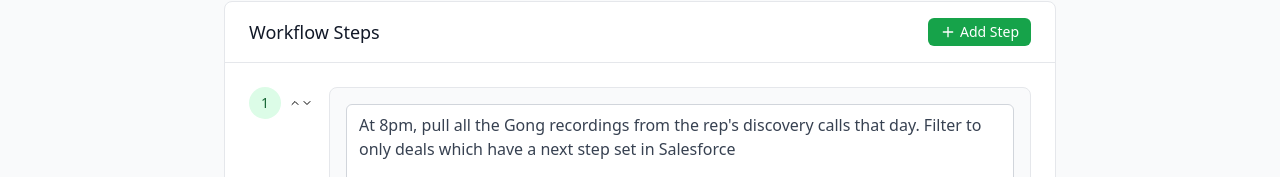
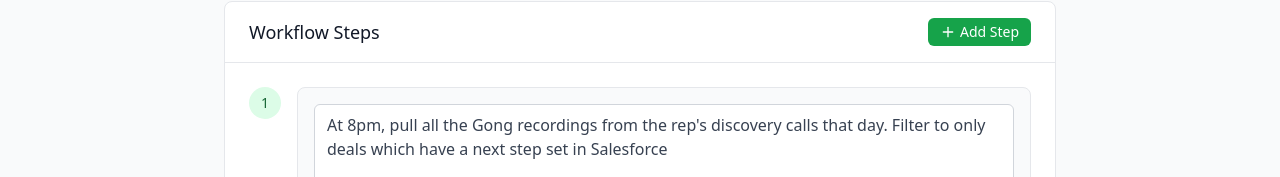
Before and after one commit to newmanjulien/workflow-with-playbooks, a Next.js app: page / in a window 1280 px wide. Both pictures are taken after a click on the button "New workflow". Shown: the part 377-554 px from the top of the page. Built offline with nearby package versions, Linux system fonts and the light colour scheme; no server answers; the database is empty.

Commit message:
Update WorkflowBuilder.js

```diff
--- a/app/components/WorkflowBuilder.js
+++ b/app/components/WorkflowBuilder.js
@@ -1,7 +1,7 @@
 'use client'
 
 import React, { useState, useEffect } from 'react';
-import { Plus, Sparkles, User, ArrowLeft, Workflow, Trash2, ChevronUp, ChevronDown } from 'lucide-react';
+import { Plus, Sparkles, User, ArrowLeft, Workflow, Trash2 } from 'lucide-react';
 
 const WorkflowBuilder = ({ workflowId: initialWorkflowId = null, onNavigateBack }) => {
   const [workflowId, setWorkflowId] = useState(initialWorkflowId);
@@ -123,22 +123,6 @@
   const deleteStep = (id) => {
     if (steps.length > 1) {
       setSteps(steps.filter(step => step.id !== id));
-    }
-  };
-
-  const moveStepUp = (index) => {
-    if (index > 0) {
-      const newSteps = [...steps];
-      [newSteps[index], newSteps[index - 1]] = [newSteps[index - 1], newSteps[index]];
-      setSteps(newSteps);
-    }
-  };
-
-  const moveStepDown = (index) => {
-    if (index < steps.length - 1) {
-      const newSteps = [...steps];
-      [newSteps[index], newSteps[index + 1]] = [newSteps[index + 1], newSteps[index]];
-      setSteps(newSteps);
     }
   };
 
@@ -372,32 +356,10 @@
             <div className="space-y-6">
               {steps.map((step, index) => (
                 <div key={step.id} className="relative">
-                  {/* Step Number and Move Controls */}
+                  {/* Step Number */}
                   <div className="flex items-start space-x-4">
-                    <div className="flex-shrink-0 flex items-center space-x-2">
-                      <div className="w-8 h-8 bg-green-100 text-green-800 rounded-full flex-center text-sm font-medium">
-                        {index + 1}
-                      </div>
-
-                      {/* Move Up/Down Controls */}
-                      <div className="step-move-controls">
-                        <button
-                          onClick={() => moveStepUp(index)}
-                          disabled={index === 0}
-                          className={`step-move-btn ${index === 0 ? 'step-move-btn-disabled' : ''}`}
-                          title="Move step up"
-                        >
-                          <ChevronUp className="w-3 h-3" />
-                        </button>
-                        <button
-                          onClick={() => moveStepDown(index)}
-                          disabled={index === steps.length - 1}
-                          className={`step-move-btn ${index === steps.length - 1 ? 'step-move-btn-disabled' : ''}`}
-                          title="Move step down"
-                        >
-                          <ChevronDown className="w-3 h-3" />
-                        </button>
-                      </div>
+                    <div className="flex-shrink-0 w-8 h-8 bg-green-100 text-green-800 rounded-full flex-center text-sm font-medium">
+                      {index + 1}
                     </div>
 
                     <div className="flex-1">
```
